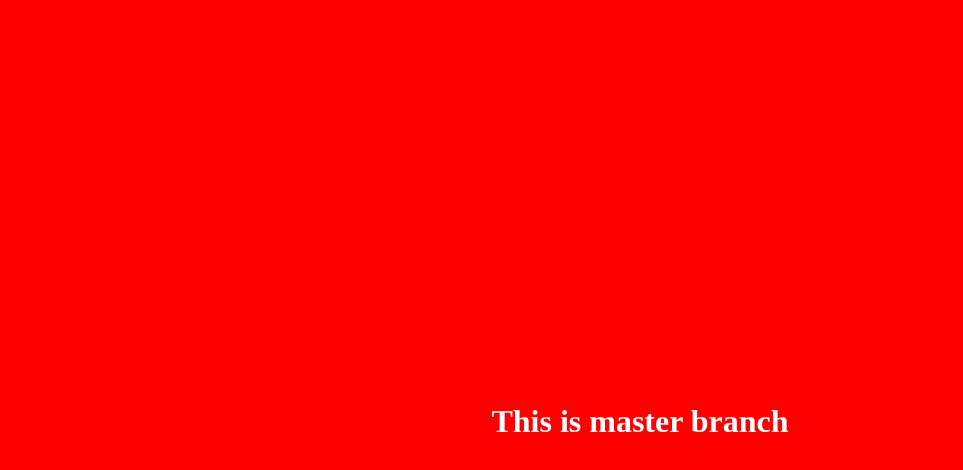
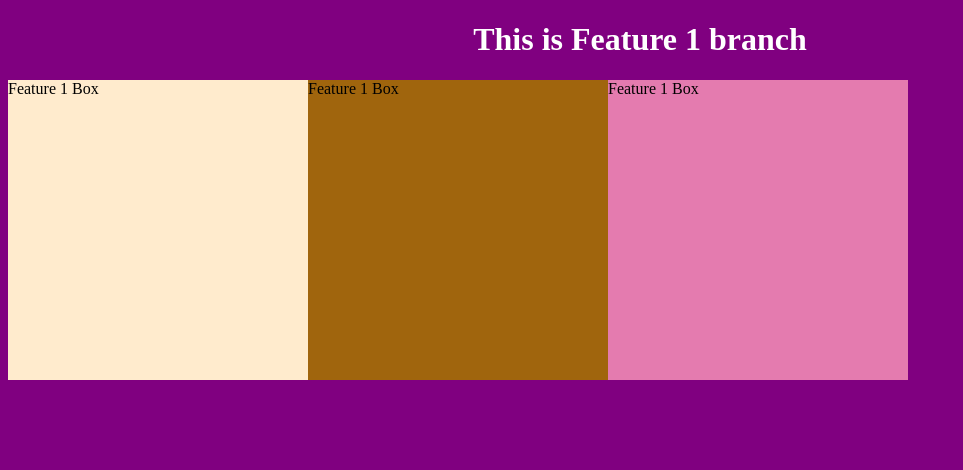
Before and after one commit to Sandeepbidla/cherrypick-example, a plain HTML site: page index.html in a window 1280 px wide. Shown: the whole page, without its empty margins (0-963 px from the left). Drawn offline with Linux system fonts and the light colour scheme.

Commit message:
Feature1 (#1)
* Text change in Index.html

* Added feature 1 box

* Added feature 3 box

```diff
--- a/index.html
+++ b/index.html
@@ -7,7 +7,7 @@
   <title>Document</title>
 <style>
   body {
-    background-color: red;
+    background-color: purple;
 
   }
   h1 {
@@ -15,14 +15,36 @@
     display: flex;
     align-items: center;
     justify-content: center;
-    height: 100vh;
+    /* height: 100vh; */
+  }
+  .box1 {
+    width: 300px;
+    height: 300px;
+    background-color: blanchedalmond;
+    float: left;
+  }
+  .box2 {
+    width: 300px;
+    height: 300px;
+    background-color: rgb(160, 101, 13);
+    float: left;
+  }
+  .box3 {
+    width: 300px;
+    height: 300px;
+    background-color: rgb(228, 123, 175);
+    float: left;
   }
 </style>
 
 </head>
 <body>
 
-  <h1>This is master branch</h1>
+  <h1>This is Feature 1 branch</h1>
+  <div class="box1">Feature 1 Box</div>
+  <div class="box2">Feature 1 Box</div>
+  <div class="box3">Feature 1 Box</div>
+
 
 
 </body>
```
